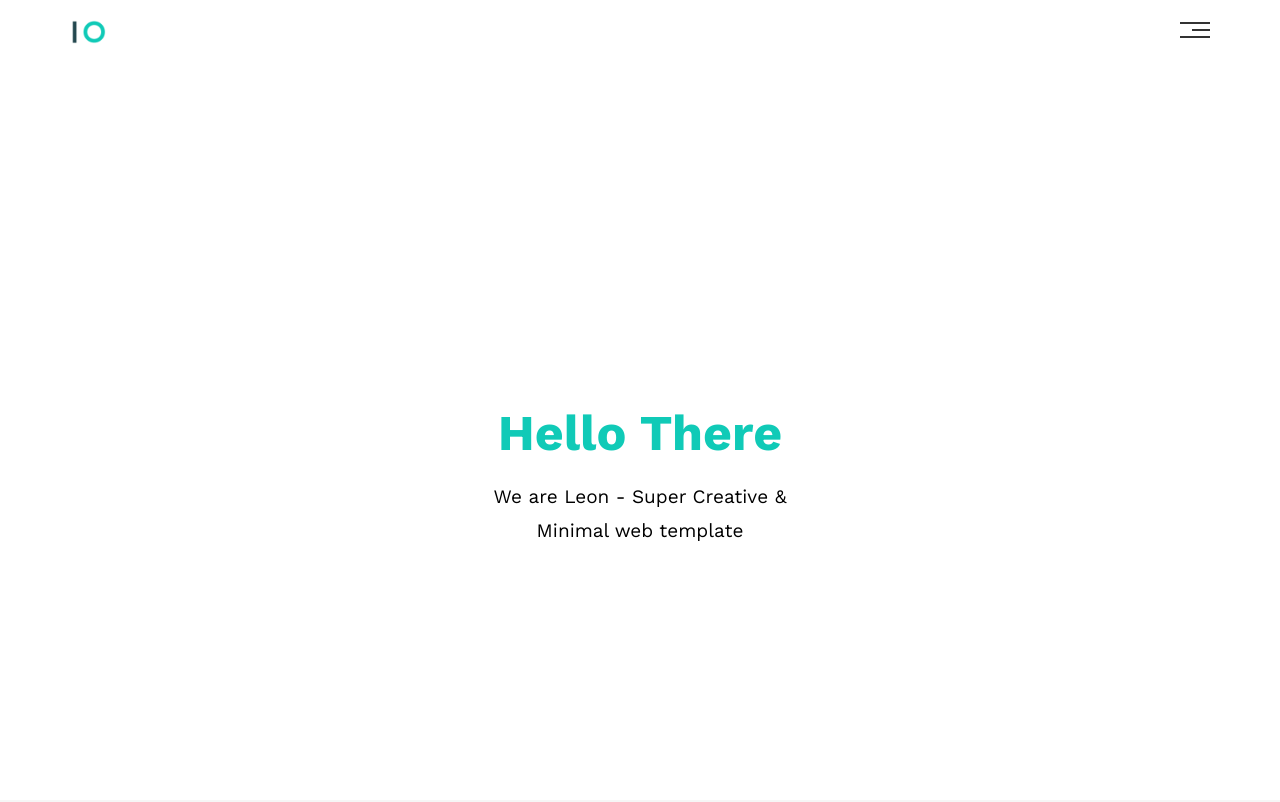
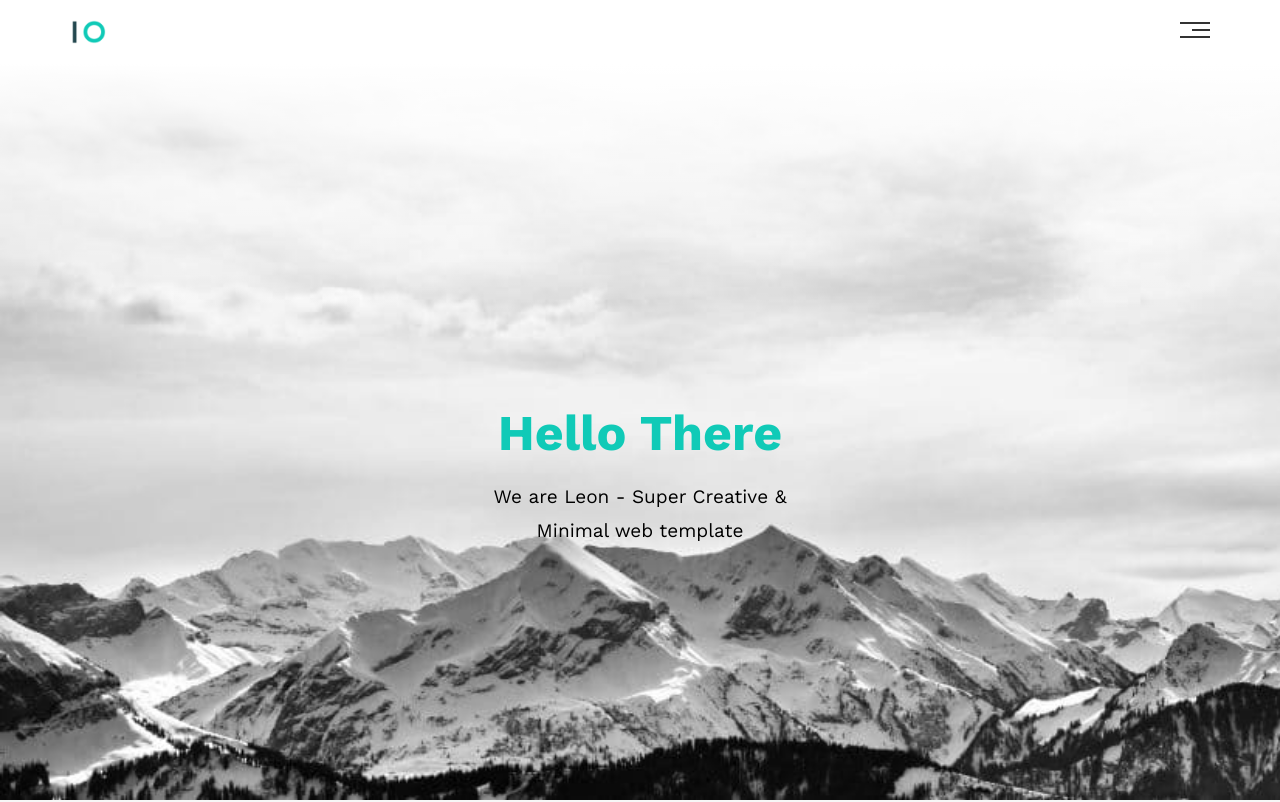
Before and after one commit to Lokman-Houam/Template-1, a plain HTML site: page index.html in a window 1280 px wide. Shown: the top 802 px of the page. Drawn offline with nearby package versions, Linux system fonts and the light colour scheme.

Commit message:
Update css-1.css

```diff
--- a/Css/css-1.css
+++ b/Css/css-1.css
@@ -138,7 +138,7 @@ body {
     border-bottom: 1px solid #ddd;
 }
 .landing {
-    background-image: url(images/background.jpg);
+    background-image: url(../images/background.jpg);
     background-size: cover;
     height: calc(100vh - 64px);
     position: relative;
```
